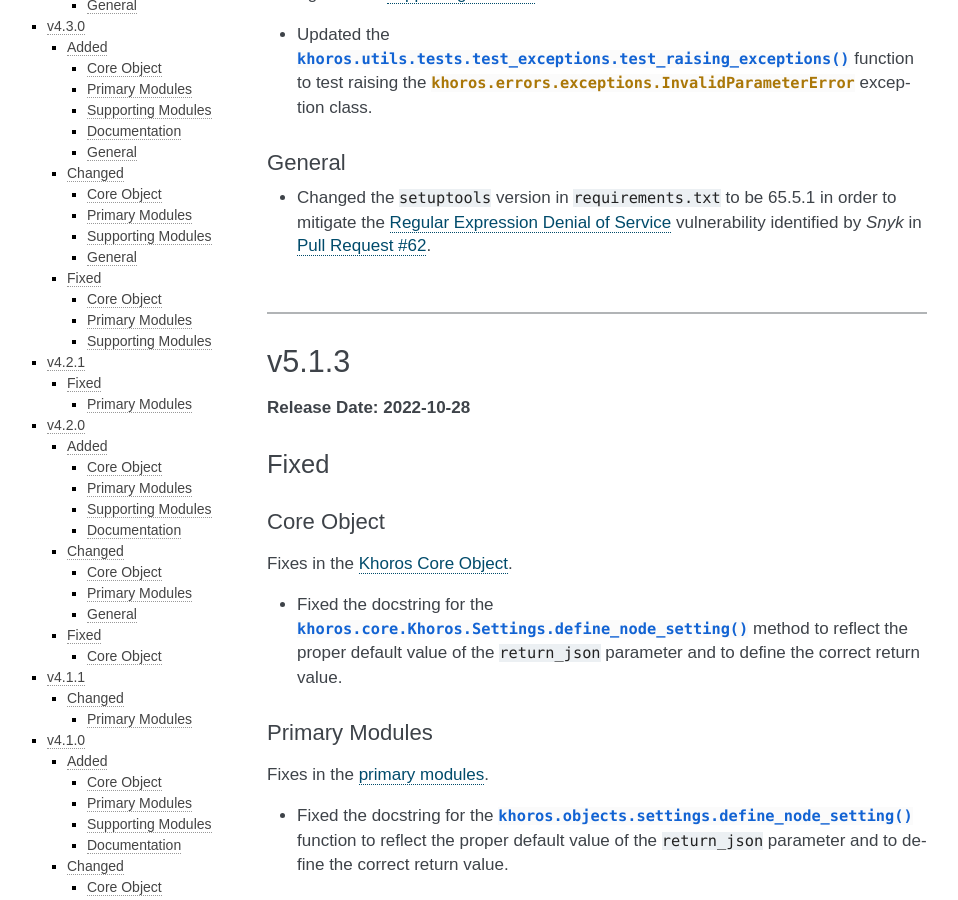
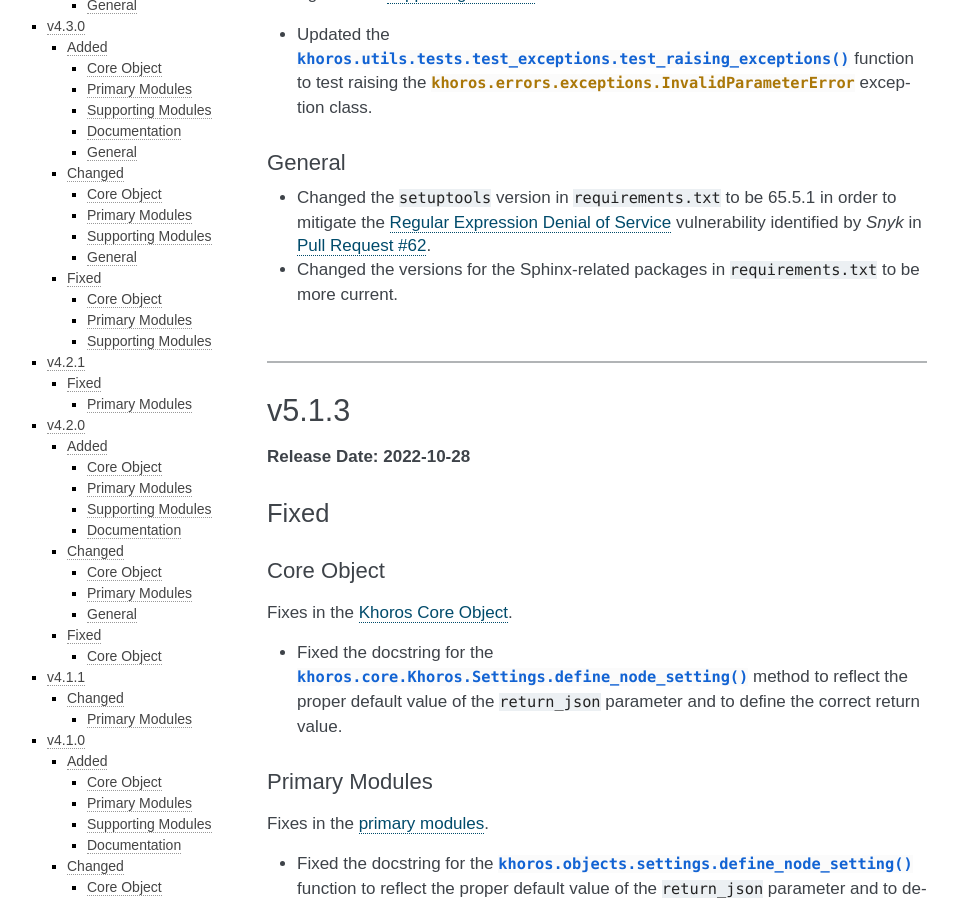
Before and after one commit to jeffshurtliff/khoros, a Sphinx documentation site: the page built from docs/changelog.rst, in a window 1280 px wide and 900 px high, scrolled down 1485 px. Shown: the whole window, without its empty margins (153-1111 px from the left). Built offline with Sphinx 7.4.7, drawn with Linux system fonts in a browser that asks for light colours.

Commit message:
Changed the versions of Sphinx-related packages in requirements.txt

```diff
--- a/docs/changelog.rst
+++ b/docs/changelog.rst
@@ -67,6 +67,7 @@
 * Changed the ``setuptools`` version in ``requirements.txt`` to be 65.5.1 in order to mitigate
   the `Regular Expression Denial of Service <https://security.snyk.io/vuln/SNYK-PYTHON-SETUPTOOLS-3113904>`_
   vulnerability identified by *Snyk* in `Pull Request #62 <https://github.com/jeffshurtliff/khoros/pull/62>`_.
+* Changed the versions for the Sphinx-related packages in ``requirements.txt`` to be more current.
 
 |
 
--- a/requirements.txt
+++ b/requirements.txt
@@ -5,10 +5,10 @@
 requests>=2.23.0
 setuptools~=59.6.0; python_version == '3.6'
 setuptools~=65.5.1; python_version > '3.6'
-Sphinx>=3.4.0
+Sphinx>=5.3.0
 sphinxcontrib-applehelp>=1.0.2
 sphinxcontrib-devhelp>=1.0.2
-sphinxcontrib-htmlhelp>=1.0.3
+sphinxcontrib-htmlhelp>=2.0.0
 sphinxcontrib-jsmath>=1.0.1
 sphinxcontrib-qthelp>=1.0.3
-sphinxcontrib-serializinghtml>=1.1.4
+sphinxcontrib-serializinghtml>=1.1.5
```
